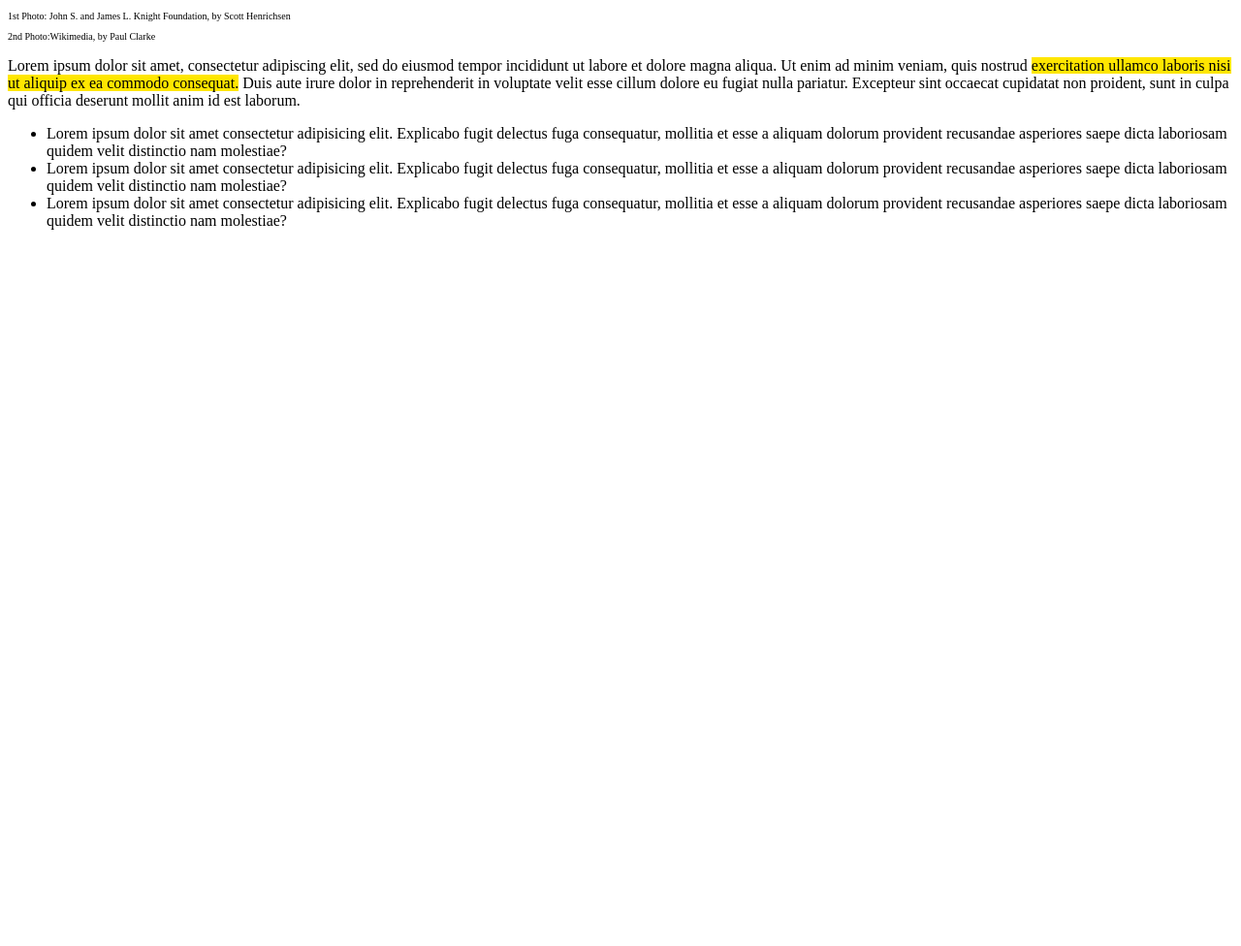
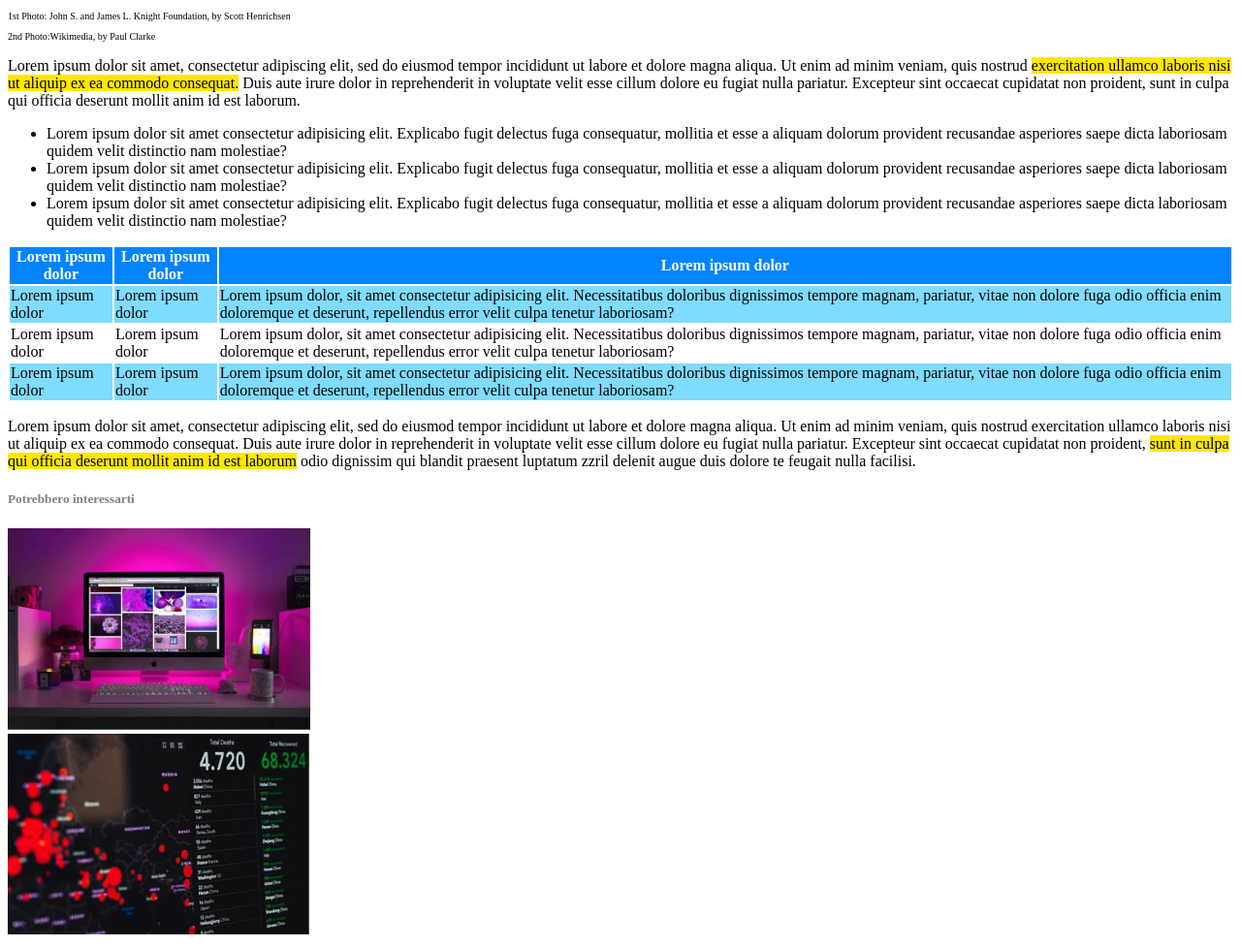
Before and after one commit to AliceColombari/html-css-booleaner, a plain HTML site: page index.html in a window 1280 px wide. Shown: the part 826-1802 px from the top of the page at 97% size. Before the commit the page ends 1079 px from the top, so only its background shows below. Drawn offline with Linux system fonts and the light colour scheme.

Commit message:
prova contenuto pagina sito

```diff
--- a/index.html
+++ b/index.html
@@ -49,7 +49,52 @@
                 <li>Lorem ipsum dolor sit amet consectetur adipisicing elit. Explicabo fugit delectus fuga consequatur, mollitia et esse a aliquam dolorum provident recusandae asperiores saepe dicta laboriosam quidem velit distinctio nam molestiae?</li>
             </ul>
     <!-- Fine Elenco non ordinato -->
+    <!-- Tabella -->
+            <table>
+                <thead>
+                    <tr>
+                        <th class="head-tabella">Lorem ipsum dolor</th>
+                        <th class="head-tabella">Lorem ipsum dolor</th>
+                        <th class="head-tabella">Lorem ipsum dolor</th>
+                    </tr>
+                </thead>
+
+                <tbody>
+                    <tr class="background-blue">
+                        <td>Lorem ipsum dolor</td>
+                        <td>Lorem ipsum dolor</td>
+                        <td>Lorem ipsum dolor, sit amet consectetur adipisicing elit. Necessitatibus doloribus dignissimos tempore magnam, pariatur, vitae non dolore fuga odio officia enim doloremque et deserunt, repellendus error velit culpa tenetur laboriosam?</td>
+                    </tr>
+                    <tr>
+                        <td>Lorem ipsum dolor</td>
+                        <td>Lorem ipsum dolor</td>
+                        <td>Lorem ipsum dolor, sit amet consectetur adipisicing elit. Necessitatibus doloribus dignissimos tempore magnam, pariatur, vitae non dolore fuga odio officia enim doloremque et deserunt, repellendus error velit culpa tenetur laboriosam?</td>
+                    </tr>
+                    <tr>
+                        <td class="background-blue">Lorem ipsum dolor</td>
+                        <td class="background-blue">Lorem ipsum dolor</td>
+                        <td class="background-blue">Lorem ipsum dolor, sit amet consectetur adipisicing elit. Necessitatibus doloribus dignissimos tempore magnam, pariatur, vitae non dolore fuga odio officia enim doloremque et deserunt, repellendus error velit culpa tenetur laboriosam?</td>
+                    </tr>
+                </tbody>
+
+            </table>
+    <!-- Fine Tabella -->
+    <!-- Paragrafo -->
+            <p>Lorem ipsum dolor sit amet, consectetur adipiscing elit, sed do eiusmod tempor incididunt ut labore et dolore magna aliqua. Ut enim ad minim veniam, quis nostrud exercitation ullamco laboris nisi ut aliquip ex ea commodo consequat. Duis aute irure dolor in reprehenderit in voluptate velit esse cillum dolore eu fugiat nulla pariatur. Excepteur sint occaecat cupidatat non proident, <span class="evidenziatore">sunt in culpa qui officia deserunt mollit anim id est laborum</span> odio dignissim qui blandit praesent luptatum zzril delenit augue duis dolore te feugait nulla facilisi.</p>
+    <!-- Fine Paragrafo -->
     </main>
+
+    <footer>
+        <h5 class="title-footer">Potrebbero interessarti</h5>
+
+        <div class="immagine-footer-uno">
+            <img src="img/monitor.jpg" alt="">
+        </div>
+        <div class="immagine-footer-due">
+            <img src="img/graph.jpg" alt="">
+
+        </div>
+    </footer>
 
 </body>
 </html>
--- a/style.css
+++ b/style.css
@@ -1,15 +1,16 @@
+/* Intestazione */
 .intestazione{
     background-image: url('img/pattern.png');
     background-color: rgb(0, 132, 255);
     background-repeat: repeat-x;
-
-
 }
 
 .intestazione img{
 
 }
+/* Fine Intestazione */
 
+/* Contenuto centrale sito */
 .editore{
     font-size: 15px;
     color: rgb(128, 128, 128);
@@ -30,3 +31,26 @@
 .evidenziatore{
     background-color: rgb(255, 230, 0);
 }
+
+
+.head-tabella{
+    background-color: rgb(0, 132, 255);
+    color: rgb(255, 255, 255);
+    font-weight: bold;
+}
+
+.background-blue{
+    background-color: rgba(0, 183, 255, 0.5);
+}
+
+/* Fine Contenuto centrale sito */
+
+.title-footer{
+    color: #ccc;
+    font-weight: bold;
+}
+
+.title-footer{
+    color: rgb(128, 128, 128);
+    font-weight: bold;
+}
```
